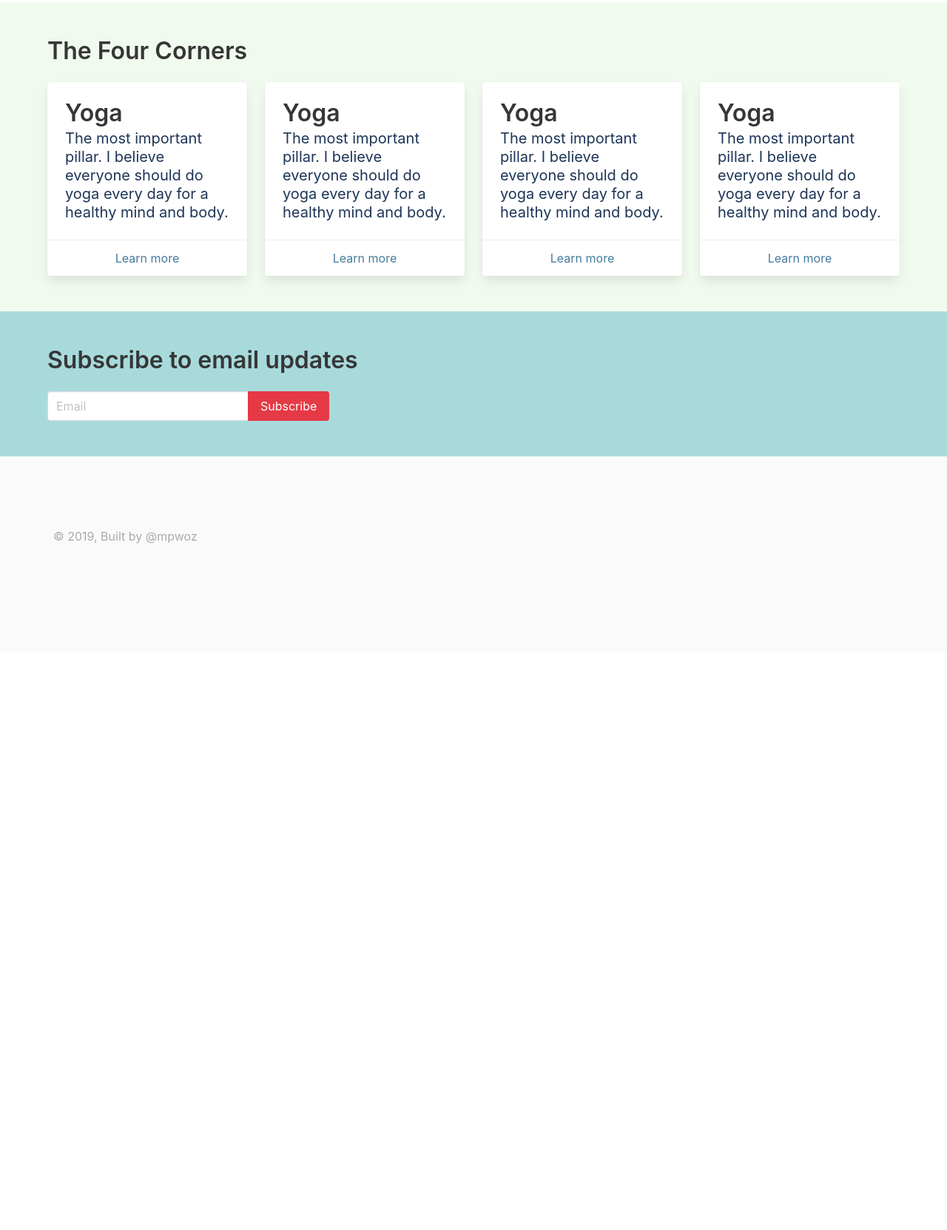
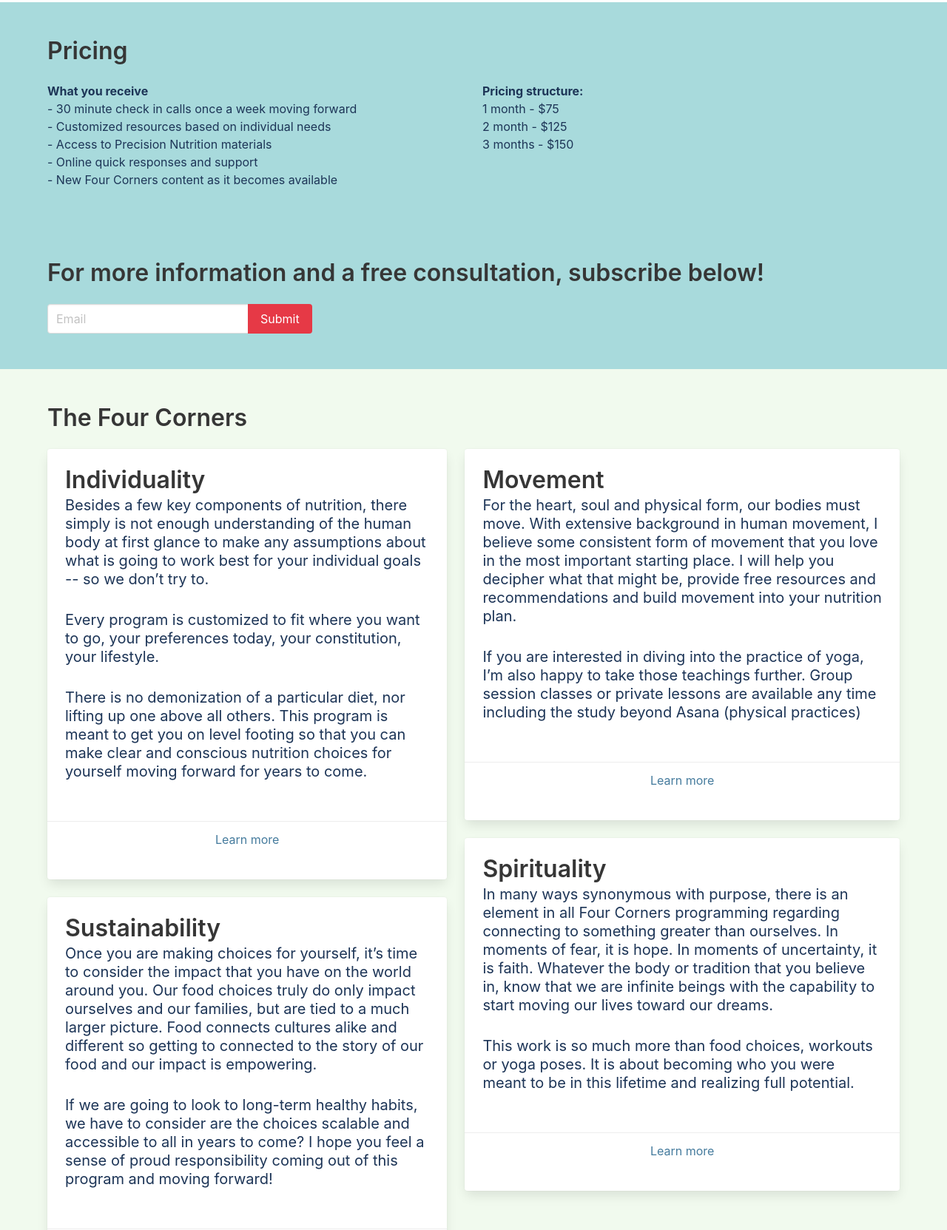
Before and after one commit to mpwoz/fourcorners.life, a Gatsby site: page / in a window 1280 px wide. Shown: the part 1137-2800 px from the top of the page at 74% size. Before the commit the page ends 2018 px from the top, so only its background shows below. Built offline with nearby package versions, Linux system fonts and the light colour scheme; Gatsby itself is replaced by a stand-in of ours.

Commit message:
add content for bio and four corners text. pricing info.

```diff
--- a/src/components/header.js
+++ b/src/components/header.js
@@ -17,7 +17,7 @@ const Logo = (props) => (<img className="logo-image"
 const BackgroundSection = ({className, children}) => (
   <StaticQuery query={graphql`
       query {
-        desktop: file(relativePath: { eq: "tina.jpg" }) {
+        desktop: file(relativePath: { eq: "breanne2.jpg" }) {
           childImageSharp {
             fluid(quality: 90, maxWidth: 4160) {
               ...GatsbyImageSharpFluid_withWebp
--- a/src/components/image.js
+++ b/src/components/image.js
@@ -17,7 +17,7 @@ const Image = () => (
   <StaticQuery
     query={graphql`
       query {
-        placeholderImage: file(relativePath: { eq: "tina.jpg" }) {
+        placeholderImage: file(relativePath: { eq: "breanne2.jpg" }) {
           childImageSharp {
             fluid(maxHeight: 6600) {
               ...GatsbyImageSharpFluid
--- a/src/pages/index.js
+++ b/src/pages/index.js
@@ -17,14 +17,14 @@ const AboutPicture = ({src}) => (
   </figure>
 );
 
-const YogaCard = () => (
+const Card = (props) => (
   <div className="card">
     <div className="card-content">
       <p className="title">
-        Yoga
+        {props.title}
       </p>
       <p className="subtitle">
-        The most important pillar. I believe everyone should do yoga every day for a healthy mind and body.
+        {props.body}
       </p>
     </div>
     <footer className="card-footer">
@@ -45,12 +45,82 @@ const ContactForm = () => (
       </div>
       <div class="control">
         <a class="button is-info">
-          Subscribe
+          Submit
         </a>
       </div>
     </div>
   </div>
 );
+
+const cardContent = [
+  {
+    title: "Individuality",
+    body: (
+      <div>
+        <p> Besides a few key components of nutrition, there simply is not enough understanding of the human body at
+          first glance to make any assumptions about what is going to work best for your individual goals -- so we don’t
+          try to.</p>
+        <p>Every program is customized to fit where you want to go, your preferences today, your constitution, your
+          lifestyle.</p>
+        <p>There is no demonization of a particular diet, nor lifting up one above all others. This program is meant to
+          get you on level footing so that you can make clear and conscious nutrition choices for yourself moving
+          forward for years to come.</p>
+      </div>
+    )
+  },
+  {
+    title: "Sustainability",
+    body: (
+      <div>
+        <p>Once you are making choices for yourself, it’s time to consider the impact that you have on the world around
+          you. Our food choices truly do only impact ourselves and our families, but are tied to a much larger picture.
+          Food connects cultures alike and different so getting to connected to the story of our food and our impact is
+          empowering.</p>
+        <p>If we are going to look to long-term healthy habits, we have to consider are the choices scalable and
+          accessible to all in years to come? I hope you feel a sense of proud responsibility coming out of this program
+          and moving forward!</p>
+      </div>
+    )
+  },
+  {
+    title: "Movement",
+    body:
+      (<div>
+
+        <p>For the heart, soul and physical form, our bodies must move. With extensive background in human movement, I
+          believe some consistent form of movement that you love in the most important starting place. I will help you
+          decipher what that might be, provide free resources and recommendations and build movement into your nutrition
+          plan.</p>
+        <p>If you are interested in diving into the practice of yoga, I’m also happy to take those teachings further.
+          Group session classes or private lessons are available any time including the study beyond Asana (physical
+          practices)</p>
+      </div>)
+  },
+  {
+    title: "Spirituality",
+    body:
+      (<div>
+
+        <p>In many ways synonymous with purpose, there is an element in all Four Corners programming regarding
+          connecting to something greater than ourselves. In moments of fear, it is hope. In moments of uncertainty, it
+          is faith. Whatever the body or tradition that you believe in, know that we are infinite beings with the
+          capability to start moving our lives toward our dreams.</p>
+        <p>This work is so much more than food choices, workouts or yoga poses. It is about becoming who you were meant
+          to be in this lifetime and realizing full potential.</p>
+      </div>)
+  },
+];
+
+const CallToAction = () => (
+  <div className="section contact-form">
+    <div className="container">
+      <h1 className="title">
+        For more information and a free consultation, subscribe below!
+      </h1>
+      <ContactForm/>
+    </div>
+  </div>
+)
 
 const IndexPage = () => (
   <Layout>
@@ -64,7 +134,19 @@ const IndexPage = () => (
           </div>
           <div className="column">
             <h1 className="title">Meet Bre</h1>
-            <p>This is some text about me</p>
+            <p>
+              Bre(anne) Flynn is first and foremost a student of human wellness and through personal experience and
+              formalized teaching, is here to help people achieve their highest potential. She believes that the world
+              is a much better place when everyone is feeling healthy, safe and capable.
+            </p>
+            <p>
+
+              Breanne is a 200-hour Registered Yoga Teacher, and Precision Nutrition Level 1 Coach and has a minor in
+              Dance from Gonzaga University. Her degree in Political Science and work for many years has had an emphasis
+              on food and nutrition policy and the connection of our individual choices to a healthy and happy planet.
+              She has seen firsthand the connection of movement, food, spirituality and purpose to happiness and
+              prosperity.
+            </p>
             <Link to="/about/">Click for more -></Link>
           </div>
 
@@ -72,28 +154,77 @@ const IndexPage = () => (
       </div>
     </div>
 
+    <div className="section contact-form">
+      <div className="container">
+        <h1 className="title">
+          Pricing
+        </h1>
+
+        <div className="columns">
+
+          <div className="column">
+            <b>
+              What you receive
+            </b>
+
+            <ul>
+              <li>- 30 minute check in calls once a week moving forward</li>
+              <li>- Customized resources based on individual needs</li>
+              <li>- Access to Precision Nutrition materials</li>
+              <li>- Online quick responses and support</li>
+              <li>- New Four Corners content as it becomes available</li>
+            </ul>
+          </div>
+
+          <div className="column">
+            <b>
+              Pricing structure:
+            </b>
+            <ul>
+              <li>1 month - $75</li>
+              <li>2 month - $125</li>
+              <li>3 months - $150</li>
+            </ul>
+          </div>
+
+        </div>
+
+      </div>
+    </div>
+
+    <CallToAction/>
+
+
     <div className="section four-corners">
       <div className="container">
         <h1 className="title">
           The Four Corners
         </h1>
         <div className="columns">
-          <div className="column"><YogaCard/></div>
-          <div className="column"><YogaCard/></div>
-          <div className="column"><YogaCard/></div>
-          <div className="column"><YogaCard/></div>
+
+          <div className="container">
+            <div className="column">
+              <Card {...cardContent[0]}/>
+            </div>
+            <div className="column">
+              <Card {...cardContent[1]}/>
+            </div>
+          </div>
+
+          <div className="container">
+            <div className="column">
+              <Card {...cardContent[2]}/>
+            </div>
+            <div className="column">
+              <Card {...cardContent[3]}/>
+            </div>
+          </div>
+
         </div>
       </div>
     </div>
 
-    <div className="section contact-form">
-      <div className="container">
-        <h1 className="title">
-          Subscribe to email updates
-        </h1>
-        <ContactForm/>
-      </div>
-    </div>
+    <CallToAction/>
 
   </Layout>
 )
--- a/src/pages/index.scss
+++ b/src/pages/index.scss
@@ -14,3 +14,8 @@
 .four-corners {
   background: $color2;
 }
+
+
+p {
+  margin-bottom: 30px;
+}
```
Also changed, not shown: src/images/breanne2.jpg (added).
